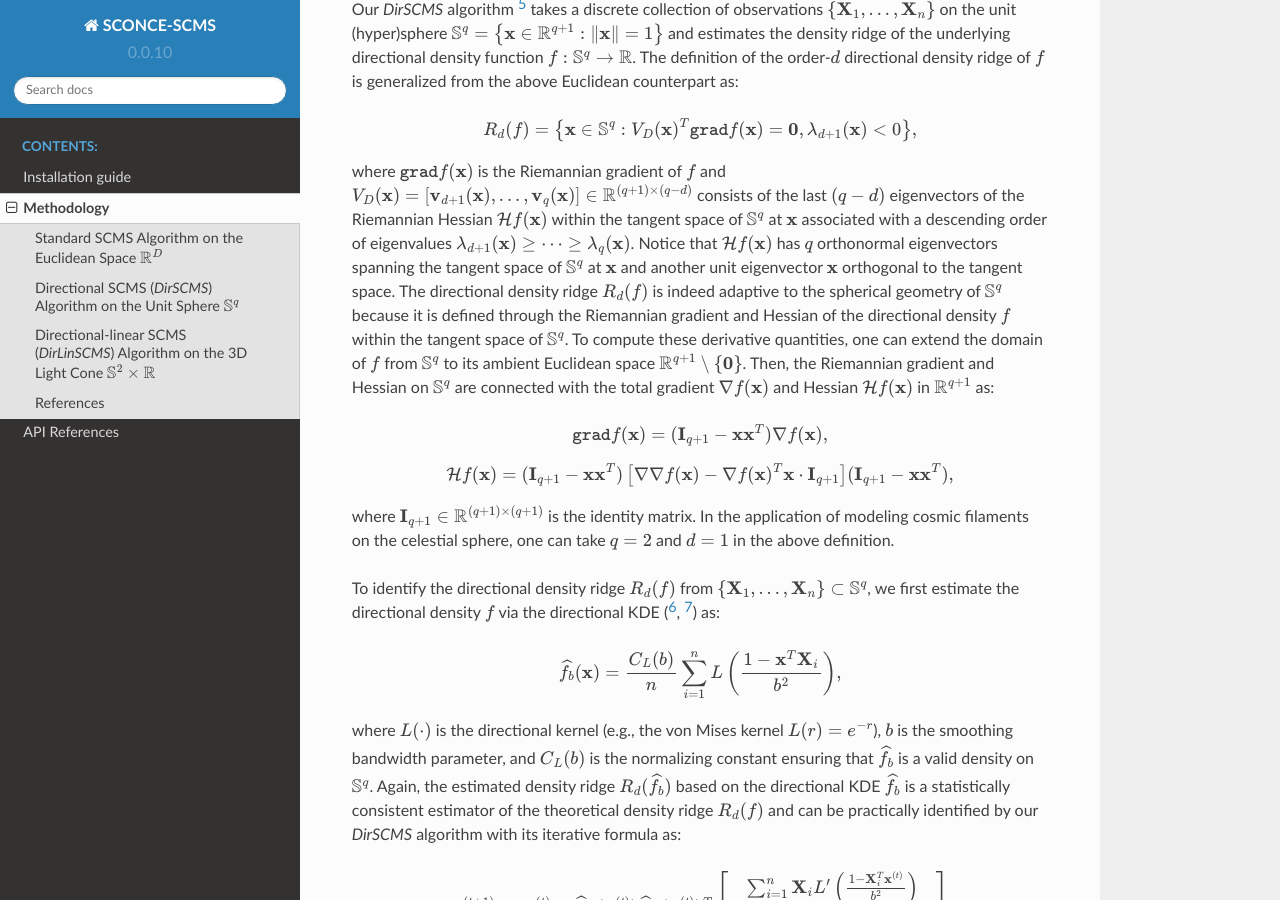
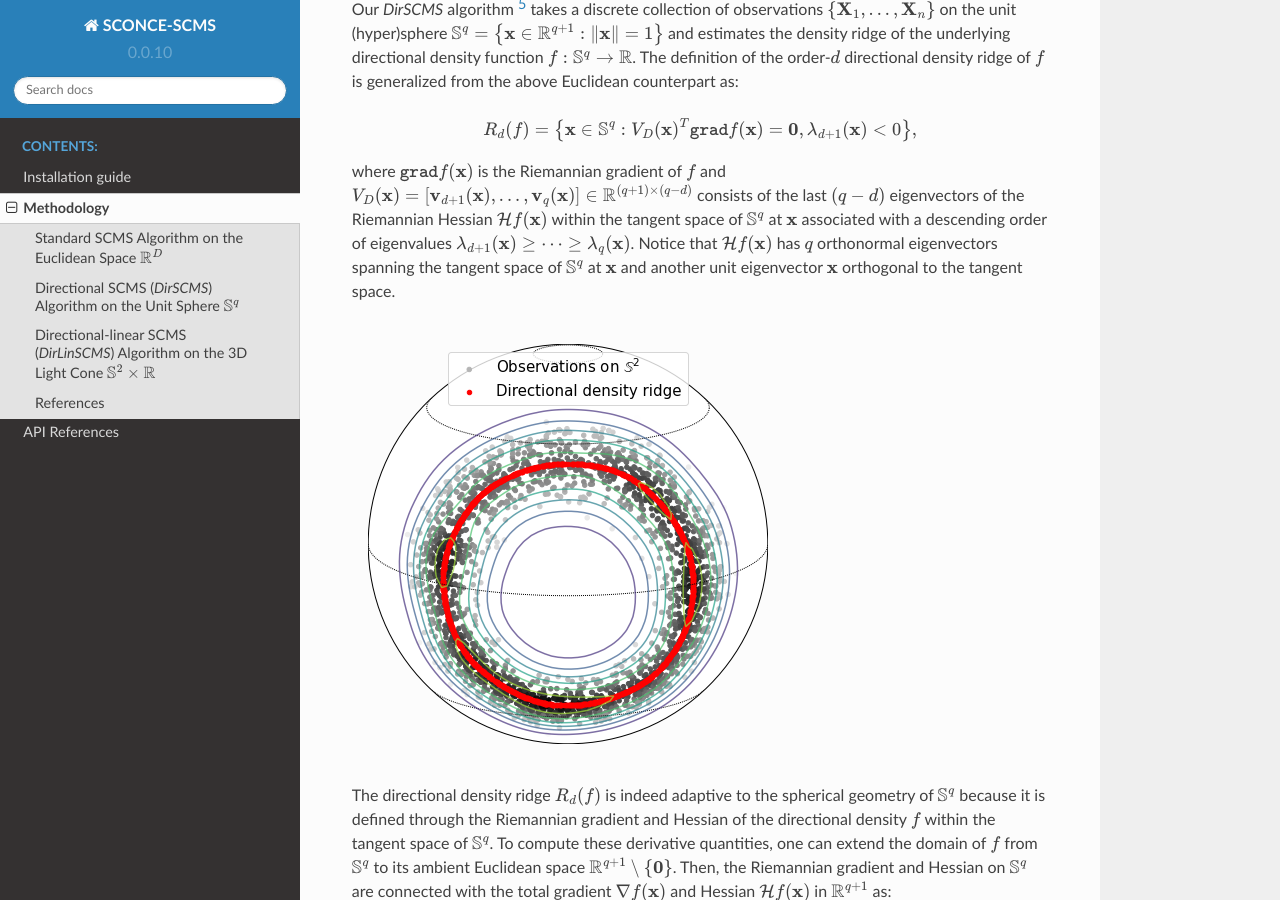
Before and after one commit to zhangyk8/sconce-scms, a Sphinx documentation site: the page built from docs/source/methods.rst, in a window 1280 px wide and 900 px high, scrolled down 1164 px. Built offline with Sphinx 7.4.7 and the Read the Docs theme 2.0.0, drawn with Linux system fonts in a browser that asks for light colours; some of the changed lines change nothing that is shown.

Commit message:
Update methods.rst

```diff
--- a/docs/source/methods.rst
+++ b/docs/source/methods.rst
@@ -38,7 +38,12 @@ Our *DirSCMS* algorithm [5]_ takes a discrete collection of observations :math:`
 
     R_d(f) = \left\{\mathbf{x} \in \mathbb{S}^q: V_D(\mathbf{x})^T \mathtt{grad} f(\mathbf{x})=\mathbf{0}, \lambda_{d+1}(\mathbf{x}) < 0 \right\},
 
-where :math:`\mathtt{grad} f(\mathbf{x})` is the Riemannian gradient of :math:`f` and :math:`V_D(\mathbf{x})=\left[\mathbf{v}_{d+1}(\mathbf{x}),..., \mathbf{v}_q(\mathbf{x})\right] \in \mathbb{R}^{(q+1)\times (q-d)}` consists of the last :math:`(q-d)` eigenvectors of the Riemannian Hessian :math:`\mathcal{H} f(\mathbf{x})` within the tangent space of :math:`\mathbb{S}^q` at :math:`\mathbf{x}` associated with a descending order of eigenvalues :math:`\lambda_{d+1}(\mathbf{x}) \geq \cdots \geq \lambda_q(\mathbf{x})`. Notice that :math:`\mathcal{H} f(\mathbf{x})` has :math:`q` orthonormal eigenvectors spanning the tangent space of :math:`\mathbb{S}^q` at :math:`\mathbf{x}` and another unit eigenvector :math:`\mathbf{x}` orthogonal to the tangent space. The directional density ridge :math:`R_d(f)` is indeed adaptive to the spherical geometry of :math:`\mathbb{S}^q` because it is defined through the Riemannian gradient and Hessian of the directional density :math:`f` within the tangent space of :math:`\mathbb{S}^q`. To compute these derivative quantities, one can extend the domain of :math:`f` from :math:`\mathbb{S}^q` to its ambient Euclidean space :math:`\mathbb{R}^{q+1}\setminus\{\mathbf{0}\}`. Then, the Riemannian gradient and Hessian on :math:`\mathbb{S}^q` are connected with the total gradient :math:`\nabla f(\mathbf{x})` and Hessian :math:`\mathcal{H} f(\mathbf{x})` in :math:`\mathbb{R}^{q+1}` as:
+where :math:`\mathtt{grad} f(\mathbf{x})` is the Riemannian gradient of :math:`f` and :math:`V_D(\mathbf{x})=\left[\mathbf{v}_{d+1}(\mathbf{x}),..., \mathbf{v}_q(\mathbf{x})\right] \in \mathbb{R}^{(q+1)\times (q-d)}` consists of the last :math:`(q-d)` eigenvectors of the Riemannian Hessian :math:`\mathcal{H} f(\mathbf{x})` within the tangent space of :math:`\mathbb{S}^q` at :math:`\mathbf{x}` associated with a descending order of eigenvalues :math:`\lambda_{d+1}(\mathbf{x}) \geq \cdots \geq \lambda_q(\mathbf{x})`. Notice that :math:`\mathcal{H} f(\mathbf{x})` has :math:`q` orthonormal eigenvectors spanning the tangent space of :math:`\mathbb{S}^q` at :math:`\mathbf{x}` and another unit eigenvector :math:`\mathbf{x}` orthogonal to the tangent space.
+
+.. image:: DirSCMS_step16.png
+  :alt: An illustration of the directional density ridge on :math:`\mathbb{S}^2`
+
+The directional density ridge :math:`R_d(f)` is indeed adaptive to the spherical geometry of :math:`\mathbb{S}^q` because it is defined through the Riemannian gradient and Hessian of the directional density :math:`f` within the tangent space of :math:`\mathbb{S}^q`. To compute these derivative quantities, one can extend the domain of :math:`f` from :math:`\mathbb{S}^q` to its ambient Euclidean space :math:`\mathbb{R}^{q+1}\setminus\{\mathbf{0}\}`. Then, the Riemannian gradient and Hessian on :math:`\mathbb{S}^q` are connected with the total gradient :math:`\nabla f(\mathbf{x})` and Hessian :math:`\mathcal{H} f(\mathbf{x})` in :math:`\mathbb{R}^{q+1}` as:
 
 .. math::
 
```
